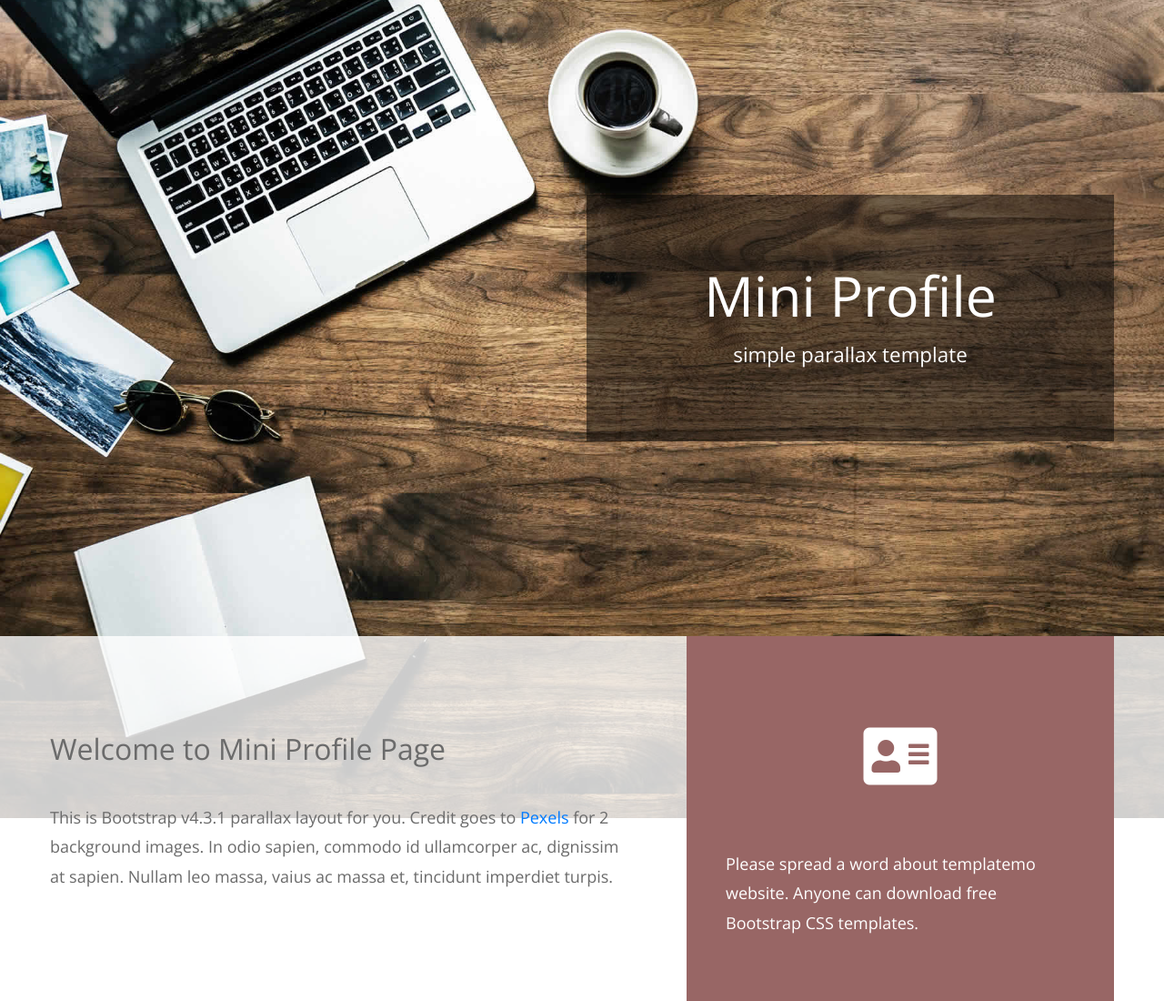
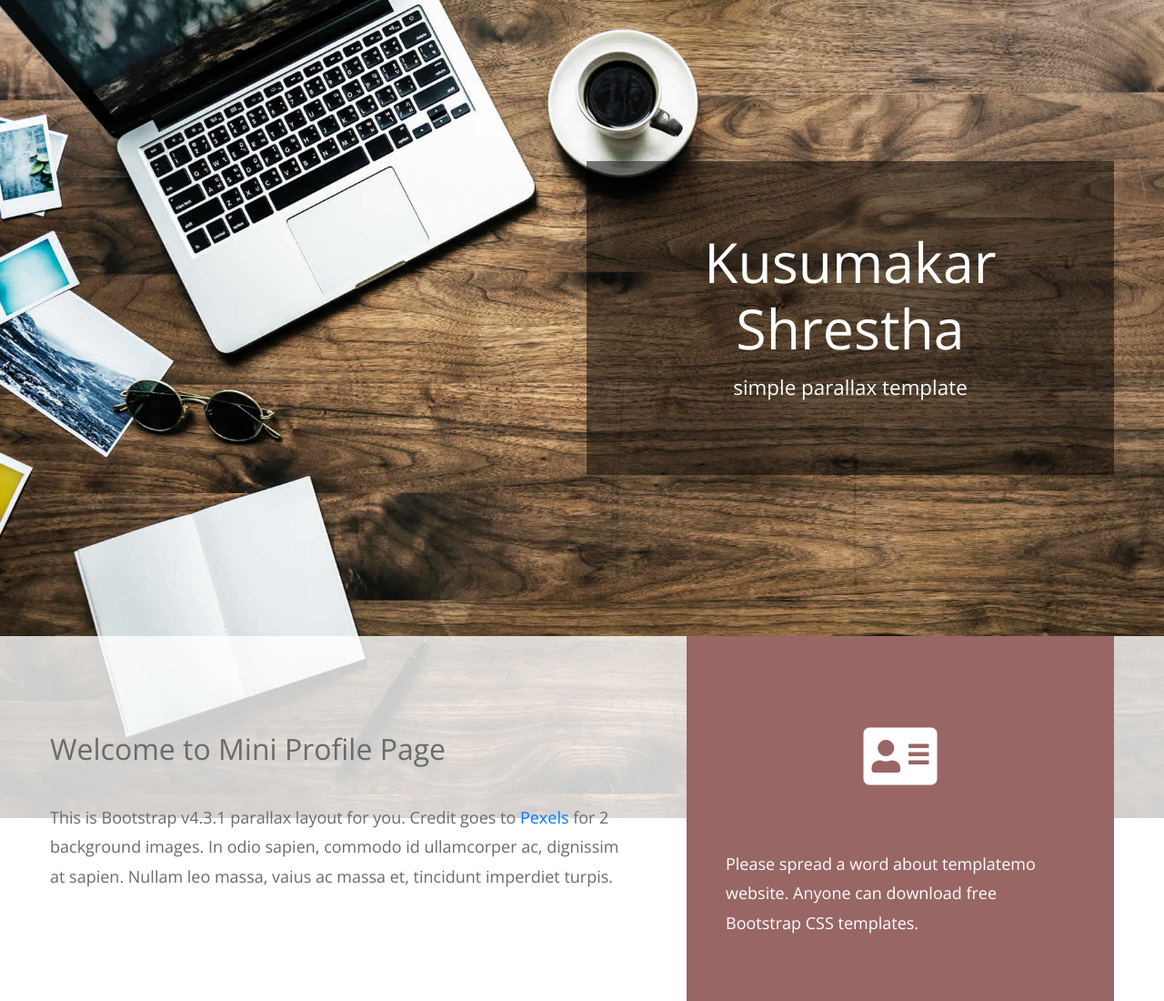
Before and after one commit to kushrestha23/portfolio, a plain HTML site: page index.html in a window 1280 px wide. Shown: the top 1100 px of the page at 91% size. Drawn offline with nearby package versions, Linux system fonts and the light colour scheme.

Commit message:
Update index.html

```diff
--- a/index.html
+++ b/index.html
@@ -25,7 +25,7 @@ https://templatemo.com/tm-530-mini-profile
             <!-- Black transparent bg -->
             <div class="ml-auto mr-0 tm-bg-black-transparent text-white tm-brand-container-inner">
               <div class="tm-brand-container text-center">
-                <h1 class="tm-brand-name">Mini Profile</h1>
+                <h1 class="tm-brand-name">Kusumakar Shrestha</h1>
                 <p class="tm-brand-description mb-0">simple parallax template</p>
               </div>
             </div>
```
